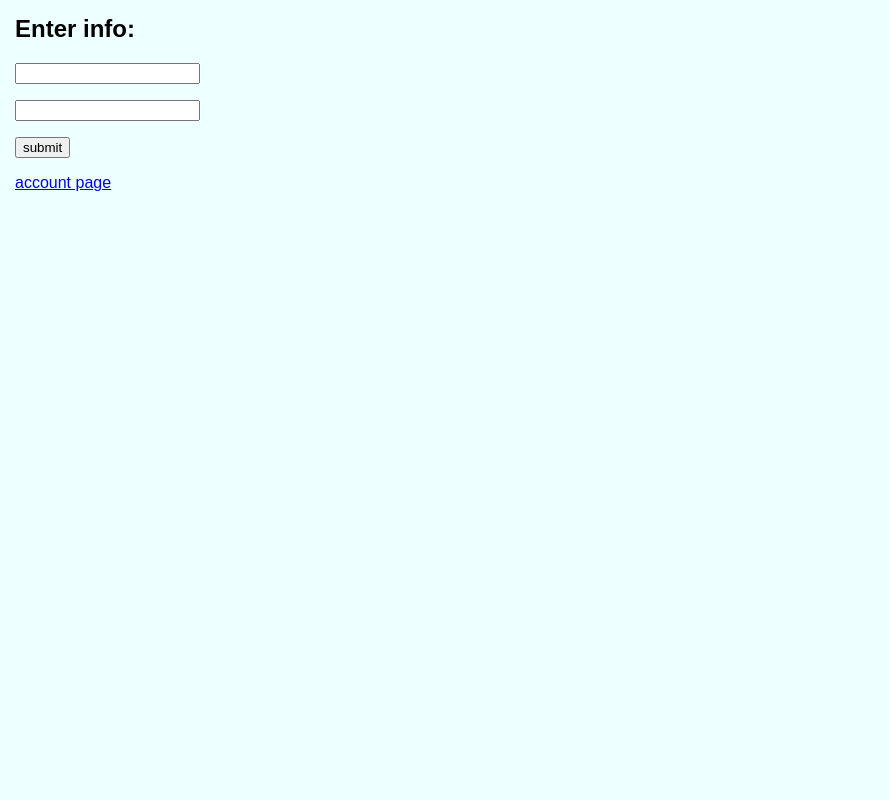
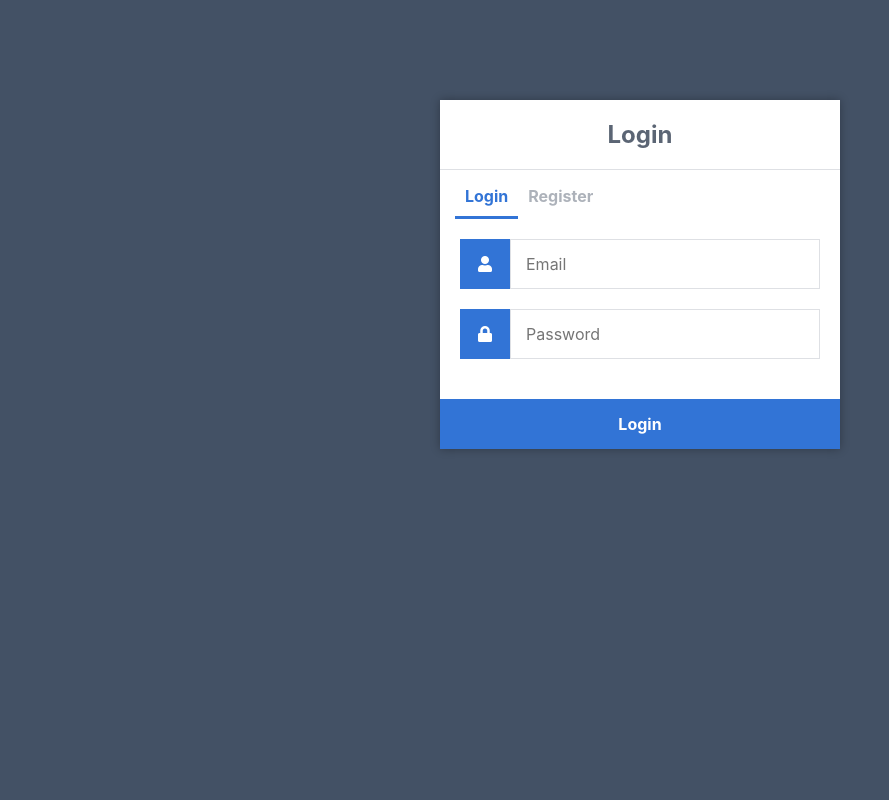
Before and after one commit to mmccarthy10/cscs4500-database, a Flask app: page / in a window 1280 px wide. Shown: the whole page, without its empty margins (0-889 px from the left). Run offline with Flask 2, Linux system fonts and the light colour scheme; some libraries are stand-ins or nearby versions.

Commit message:
Working Log  in
register an account first and then log in with email and pass word

log out soon to follow

```diff
--- a/main.py
+++ b/main.py
@@ -1,5 +1,5 @@
 # Import files
-from flask import Flask,request,render_template,redirect,url_for
+from flask import Flask,request,render_template,redirect,url_for,session
 from flask_mysqldb import MySQL
 import MySQLdb.cursors
 import re
@@ -8,6 +8,8 @@ import datetime
 # Create MySQL object
 mysql = MySQL()
 app = Flask(__name__)
+app.secret_key = 'your secret key'
+
 app.config['MYSQL_USER'] = 'csc4500'
 app.config['MYSQL_PASSWORD'] = 'charitydb'
 app.config['MYSQL_DB'] = 'Charity'
@@ -15,9 +17,33 @@ app.config['MYSQL_HOST'] = 'localhost'
 mysql = MySQL(app)
 
 # Login page
-@app.route("/")
+@app.route("/", methods=['GET', 'POST'])
 def login():
-    return render_template('login.html')
+    # Output message if something goes wrong...
+    msg = ''
+    # Check if "username" and "password" POST requests exist (user submitted form)
+    if request.method == 'POST' and 'Email' in request.form and 'Password' in request.form:
+        # Create variables for easy access
+        Email = request.form['Email']
+        Password = request.form['Password']
+        # Check if account exists using MySQL
+        cursor = mysql.connection.cursor(MySQLdb.cursors.DictCursor)
+        cursor.execute('SELECT * FROM accounts WHERE Email = %s AND Password = %s', (Email, Password))
+        # Fetch one record and return result
+        account = cursor.fetchone()
+        # If account exists in accounts table in out database
+        if account:
+            # Create session data, we can access this data in other routes
+            session['loggedin'] = True
+            session['ID'] = account['ID']
+            session['Email'] = account['Email']
+            # Redirect to home page
+            return redirect(url_for('dashboard'))
+        else:
+            # Account doesnt exist or username/password incorrect
+            msg = 'Incorrect username/password!'
+    # Show the login form with message (if any)
+    return render_template('login.html', msg=msg)
 #Recipients page
 @app.route("/recipients", methods=['GET', 'POST'])
 # edit function
@@ -191,7 +217,12 @@ def recipients_info():
 #a landing page for incoming and outgoing donations
 @app.route('/dashboard')
 def dashboard():
-    return render_template('dashboard.html', title="Dashboard")
+    if 'loggedin' in session:
+        # User is loggedin show them the home page
+        return render_template('dashboard.html', email=session['Email'])
+    # User is not loggedin redirect to login page
+    return redirect(url_for('login'))
+
 # Run server, visible online and refreshes with new code
 if __name__ == "__main__":
     app.run(debug = True, host="0.0.0.0")
--- /dev/null
+++ b/static/style.css
@@ -0,0 +1,147 @@
+* {
+  	box-sizing: border-box;
+  	font-family: -apple-system, BlinkMacSystemFont, "segoe ui", roboto, oxygen, ubuntu, cantarell, "fira sans", "droid sans", "helvetica neue", Arial, sans-serif;
+  	font-size: 16px;
+  	-webkit-font-smoothing: antialiased;
+  	-moz-osx-font-smoothing: grayscale;
+}
+body {
+  	background-color: #435165;
+  	margin: 0;
+}
+.login, .register {
+  	width: 400px;
+  	background-color: #ffffff;
+  	box-shadow: 0 0 9px 0 rgba(0, 0, 0, 0.3);
+  	margin: 100px auto;
+}
+.login h1, .register h1 {
+  	text-align: center;
+  	color: #5b6574;
+  	font-size: 24px;
+  	padding: 20px 0 20px 0;
+  	border-bottom: 1px solid #dee0e4;
+}
+.login .links, .register .links {
+  	display: flex;
+  	padding: 0 15px;
+}
+.login .links a, .register .links a {
+  	color: #adb2ba;
+  	text-decoration: none;
+  	display: inline-flex;
+  	padding: 0 10px 10px 10px;
+  	font-weight: bold;
+}
+.login .links a:hover, .register .links a:hover {
+  	color: #9da3ac;
+}
+.login .links a.active, .register .links a.active {
+  	border-bottom: 3px solid #3274d6;
+  	color: #3274d6;
+}
+.login form, .register form {
+  	display: flex;
+  	flex-wrap: wrap;
+  	justify-content: center;
+  	padding-top: 20px;
+}
+.login form label, .register form label {
+  	display: flex;
+  	justify-content: center;
+  	align-items: center;
+  	width: 50px;
+  	height: 50px;
+  	background-color: #3274d6;
+  	color: #ffffff;
+}
+.login form input[type="password"], .login form input[type="text"], .login form input[type="email"], .register form input[type="password"], .register form input[type="text"], .register form input[type="email"] {
+  	width: 310px;
+  	height: 50px;
+  	border: 1px solid #dee0e4;
+  	margin-bottom: 20px;
+  	padding: 0 15px;
+}
+.login form input[type="submit"], .register form input[type="submit"] {
+  	width: 100%;
+  	padding: 15px;
+  	margin-top: 20px;
+  	background-color: #3274d6;
+  	border: 0;
+  	cursor: pointer;
+  	font-weight: bold;
+  	color: #ffffff;
+  	transition: background-color 0.2s;
+}
+.login form input[type="submit"]:hover, .register form input[type="submit"]:hover {
+  	background-color: #2868c7;
+  	transition: background-color 0.2s;
+}
+.navtop {
+  	background-color: #2f3947;
+  	height: 60px;
+  	width: 100%;
+  	border: 0;
+}
+.navtop div {
+  	display: flex;
+  	margin: 0 auto;
+  	width: 1000px;
+  	height: 100%;
+}
+.navtop div h1, .navtop div a {
+  	display: inline-flex;
+  	align-items: center;
+}
+.navtop div h1 {
+  	flex: 1;
+  	font-size: 24px;
+  	padding: 0;
+ 	margin: 0;
+  	color: #eaebed;
+  	font-weight: normal;
+}
+.navtop div a {
+  	padding: 0 20px;
+  	text-decoration: none;
+  	color: #c1c4c8;
+  	font-weight: bold;
+}
+.navtop div a i {
+  	padding: 2px 8px 0 0;
+}
+.navtop div a:hover {
+  	color: #eaebed;
+}
+body.loggedin {
+  	background-color: #f3f4f7;
+}
+.content {
+  	width: 1000px;
+  	margin: 0 auto;
+}
+.content h2 {
+  	margin: 0;
+  	padding: 25px 0;
+  	font-size: 22px;
+  	border-bottom: 1px solid #e0e0e3;
+  	color: #4a536e;
+}
+.content > p, .content > div {
+  	box-shadow: 0 0 5px 0 rgba(0, 0, 0, 0.1);
+  	margin: 25px 0;
+  	padding: 25px;
+	background-color: #fff;
+}
+.content > p table td, .content > div table td {
+	padding: 5px;
+}
+.content > p table td:first-child, .content > div table td:first-child {
+	font-weight: bold;
+	color: #4a536e;
+	padding-right: 15px;
+}
+.content > div p {
+	padding: 5px;
+	margin: 0 0 10px 0;
+}
--- a/templates/login.html
+++ b/templates/login.html
@@ -1,15 +1,31 @@
+
+<!DOCTYPE html>
 <html>
-   <head>
-      <link rel="stylesheet" type="text/css" href="{{ url_for('static', filename='stylesheet.css') }}">
-      <title>Charity Web Login</title>
-   </head>
-   <body>
-      <form action = "/Donation" method = "post">
-         <h2>Enter info:</h2>
-         <p><input type = "text" name = "nm" /></p>
-         <p><input type = "password" name = "nmp" /></p>
-         <p><input type = "submit" value = "submit" /></p>
-      </form>
-      <a href="/accounts">account page</a>
-   </body>
+	<head>
+		<meta charset="utf-8">
+		<title>Login</title>
+		<link rel="stylesheet" href="{{ url_for('static', filename='style.css') }}">
+		<link rel="stylesheet" href="https://use.fontawesome.com/releases/v5.7.1/css/all.css">
+	</head>
+	<body>
+		<div class="login">
+			<h1>Login</h1>
+			<div class="links">
+				<a href="{{ url_for('login') }}" class="active">Login</a>
+				<a href={{ url_for('accounts_main')}}>Register</a>
+			</div>
+			<form action="{{ url_for('login') }}" method="post">
+				<label for="email">
+					<i class="fas fa-user"></i>
+				</label>
+				<input type="text" name="Email" placeholder="Email" id="username" required>
+				<label for="Password">
+					<i class="fas fa-lock"></i>
+				</label>
+				<input type="Password" name="Password" placeholder="Password" id="password" required>
+				<div class="msg">{{ msg }}</div>
+				<input type="submit" value="Login">
+			</form>
+		</div>
+	</body>
 </html>
```
